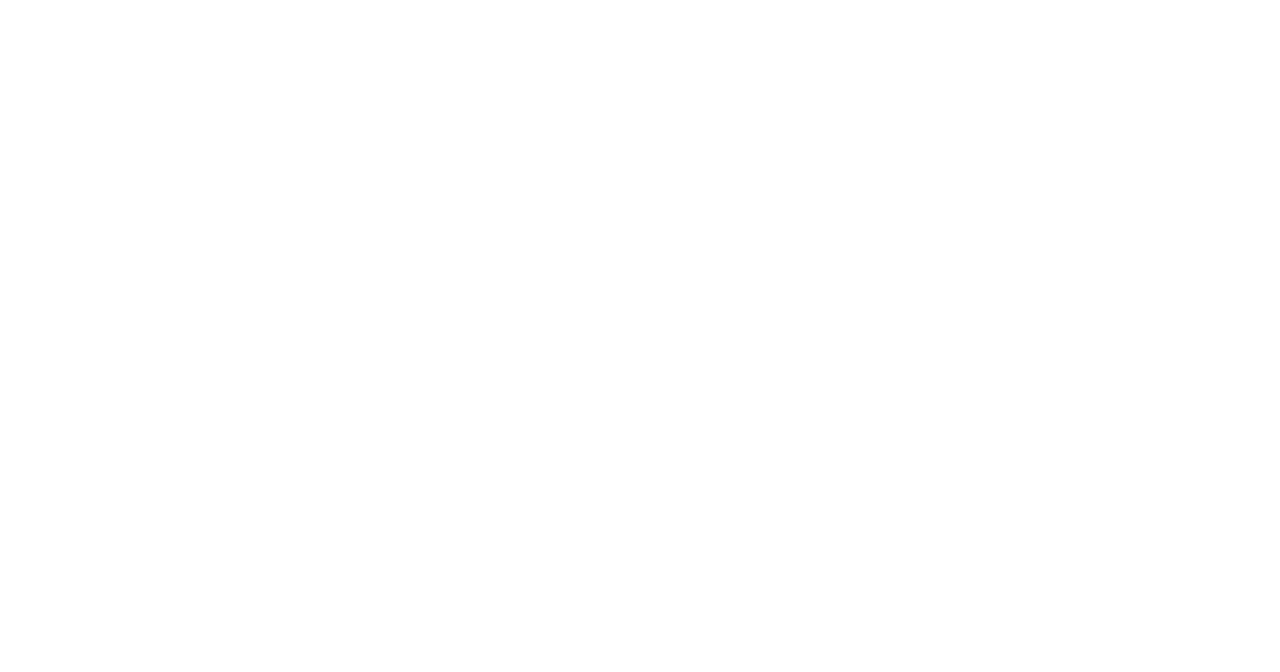
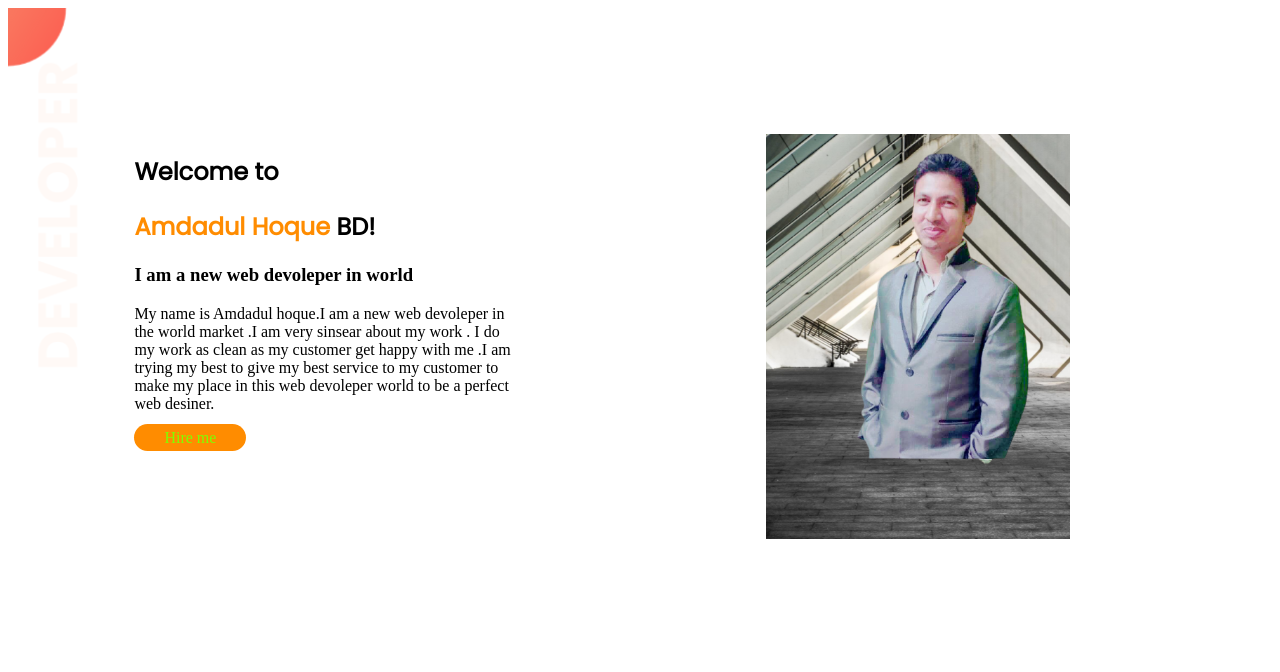
Before and after one commit to amdadprogramar/devoleper-portpolio, a plain HTML site: page index.html in a window 1280 px wide. Drawn offline with Linux system fonts and the light colour scheme.

Commit message:
baneradded

```diff
--- a/index.html
+++ b/index.html
@@ -6,11 +6,26 @@
     <meta http-equiv="X-UA-Compatible" content="IE=edge">
     <meta name="viewport" content="width=device-width, initial-scale=1.0">
     <title>Amdad portpolio</title>
+    <link rel="preconnect" href="https://fonts.googleapis.com">
+    <link rel="preconnect" href="https://fonts.gstatic.com" crossorigin>
+    <link href="https://fonts.googleapis.com/css2?family=Poppins&display=swap" rel="stylesheet">
     <link rel="stylesheet" href="style.css">
 </head>
 
 <body>
+    <section class="top-baner">
+        <div class="half-width">
+            <h1>Welcome to</h1>
+            <h1><span class="dark-color">Amdadul Hoque</span> BD!</h1>
+            <h3>I am a new web devoleper in world </h3>
+            <p>My name is Amdadul hoque.I am a new web devoleper in the world market .I am very sinsear about my work . I do my work as clean as my customer get happy with me .I am trying my best to give my best service to my customer to make my place in
+                this web devoleper world to be a perfect web desiner.</p>
+            <a class="link-button" target="_blank" href="https://aureliait.com/index.html">Hire me</a>
+        </div>
+        <div class="half-width"><img src="amdad in mood.png" alt=""> </div>
+    </section>
 
 </body>
 
+
 </html>
--- a/style.css
+++ b/style.css
@@ -0,0 +1,34 @@
+h1 {
+    font-family: 'Poppins', sans-serif;
+}
+
+.dark-color {
+    color: darkorange;
+}
+
+section {
+    display: flex;
+}
+
+.half-width {
+    width: 50%;
+    padding: 10%;
+}
+
+.half-width img {
+    width: 80%;
+}
+
+.link-button {
+    text-decoration: none;
+    background-color: darkorange;
+    padding: 5px 30px;
+    color: chartreuse;
+    front width: 700;
+    border-radius: 15px;
+}
+
+.top-baner {
+    background-image: url(top-banner.png);
+    background-repeat: no-repeat;
+}
```
Also changed, not shown: amdad in mood.png (added), top-banner.png (added).
